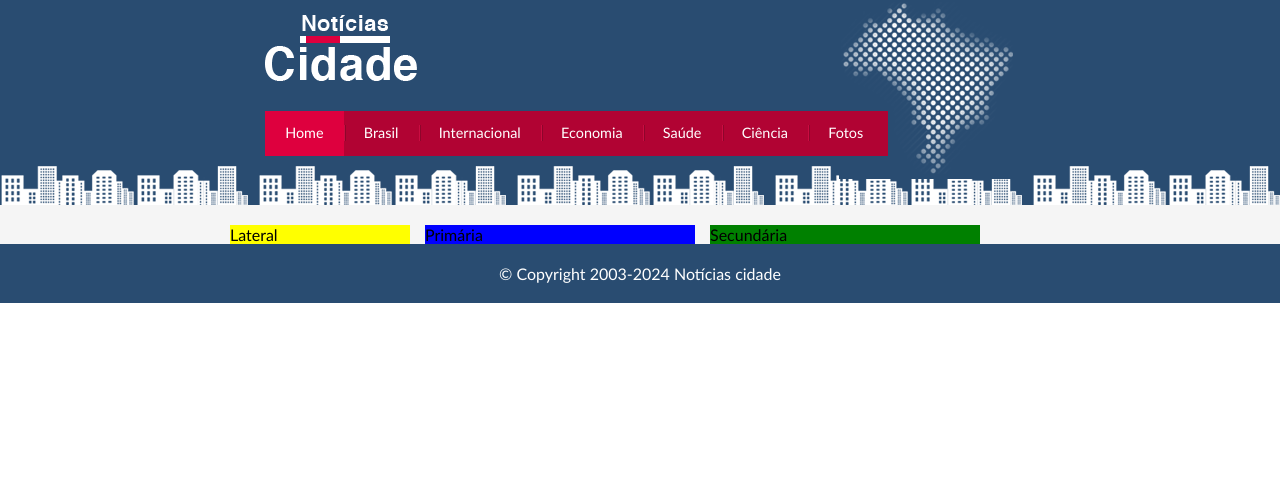
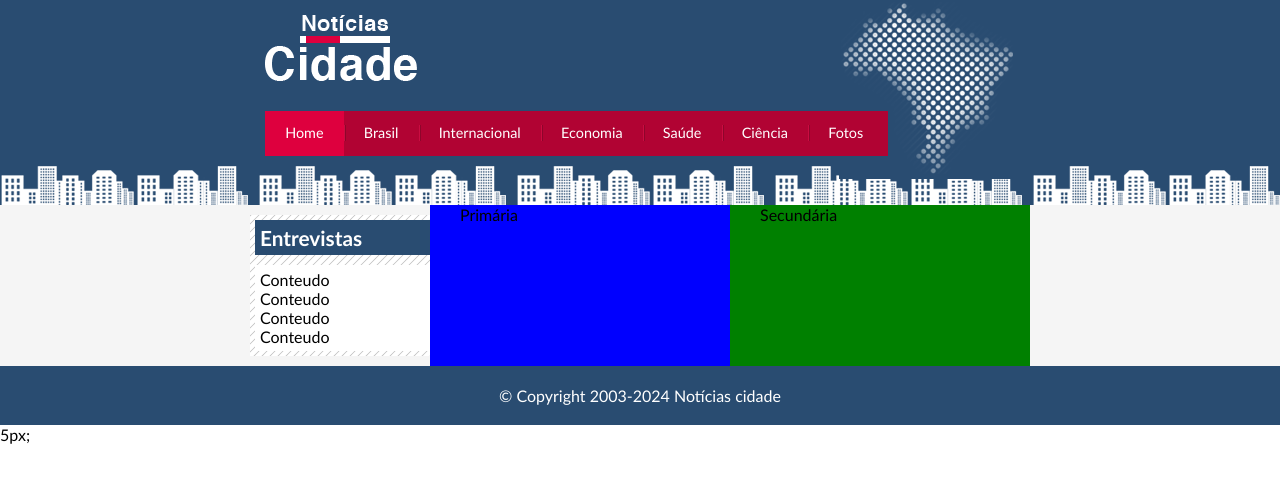
Before and after one commit to Vitorialuz229/Projeto-Site-Noticias, a plain HTML site: page index.html in a window 1280 px wide. Drawn offline with Linux system fonts and the light colour scheme.

Commit message:
✨ feat: Coluna de entrevista

```diff
--- a/index.html
+++ b/index.html
@@ -41,6 +41,18 @@
    </header>
 
    <main>
+      <aside class="lateral"><!--Início lateral-->
+         <section class="caixa">
+            <h2>Entrevistas</h2>
+            <article class="caixa-conteudo">
+               Conteudo<br>
+               Conteudo<br>
+               Conteudo<br>
+               Conteudo<br>
+
+            </article>
+         </section>
+      </aside><!--Fim /lateral-->
       <section class="primeiro">
          Primária
       <article>
@@ -51,9 +63,7 @@
    <aside class="secundario">
       Secundária
    </aside>
-   <aside class="lateral">
-      Lateral
-   </aside>
+
 </main>
 </body>
 
@@ -62,4 +72,4 @@
       &copy Copyright 2003-2024 Notícias cidade
    </div>
 </footer>
-</html>
+</html>5px;
--- a/styles.css
+++ b/styles.css
@@ -8,6 +8,7 @@
 body {
   font-family: 'Trebuchet MS', 'Lucida Sans Unicode', 'Lucida Grande', 'Lucida Sans', Arial, sans-serif;
   background: #fff url(./img/fundo2.png) repeat-x center top;
+  width: auto;
 }
 
 /* Estilo do cabeçalho */
@@ -83,35 +84,53 @@ body.fotos .navegacao a.fotos {
 /* Configura layout de três colunas */
 main {
   background: #f5f5f5;
-  padding: 20px 0px 19px 230px;
+  display: flex;
+  justify-content: center;
 }
 
 section {
   width: 270px;
   background: blue;
-  float: left;
-  margin: 0 0 20px 195px;
+  padding-left: 30px;
 }
 
 .secundario {
   width: 270px;
-  float: left;
-  margin: 0 0 20px 15px;
   background: green;
+  padding-left: 30px;
 }
 
 .lateral {
   width: 180px;
-  background: yellow;
-  float: left;
-  margin:0 0 20px -750px;
 }
+
+/*Caixa*/
+.caixa {
+  margin: 10px 0;
+  padding: 5px;
+  background: #f3f3f3 url(./img/fundo-caixa.png);
+}
+
+h2 {
+  font-size: 1.3em;
+  background: #294c71;
+  color: #fff;
+  padding: 5px;
+}
+
+.caixa-conteudo {
+  background: #ffff;
+  padding: 5px;
+  margin-top: 10px;
+}
+
 
 /*Rodape*/
 footer {
   background: #294c71;
   text-align: center;
   padding: 20px;
+  display: block;
 }
 
 .rodape {
```
Also changed, not shown: 1 other file.
